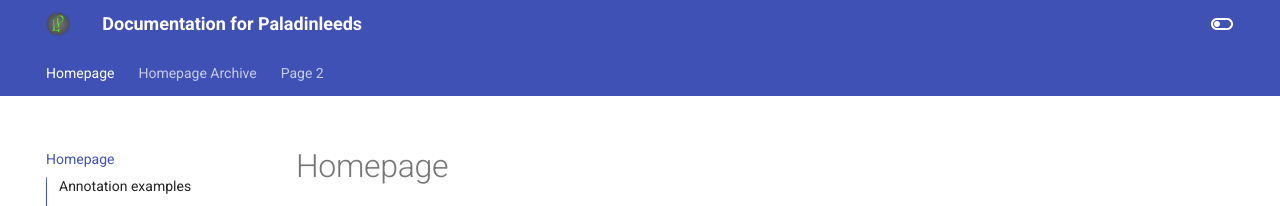
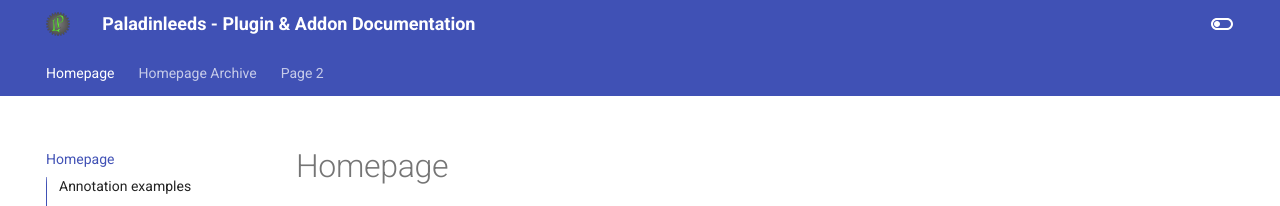
Before and after one commit to Paladinleeds/paladinleeds.github.io, an MkDocs documentation site: the page built from docs/index.md, in a window 1280 px wide. Shown: the top 206 px of the page. Built offline with MkDocs 1.6.1 and Material for MkDocs 9.7.7, drawn with Linux system fonts in a browser that asks for light colours; plug-ins that fetch from the network failed and are left out.

Commit message:
Update mkdocs.yml
Updated page title to show name first, to help it be more easily visible in browser tab views

```diff
--- a/mkdocs.yml
+++ b/mkdocs.yml
@@ -1,4 +1,4 @@
-site_name: Documentation for Paladinleeds
+site_name: Paladinleeds - Plugin & Addon Documentation
 theme:
   logo: assets/PaladinLeedsSmall.png
   favicon: assets/PaladinLeedsSmall.png
```
